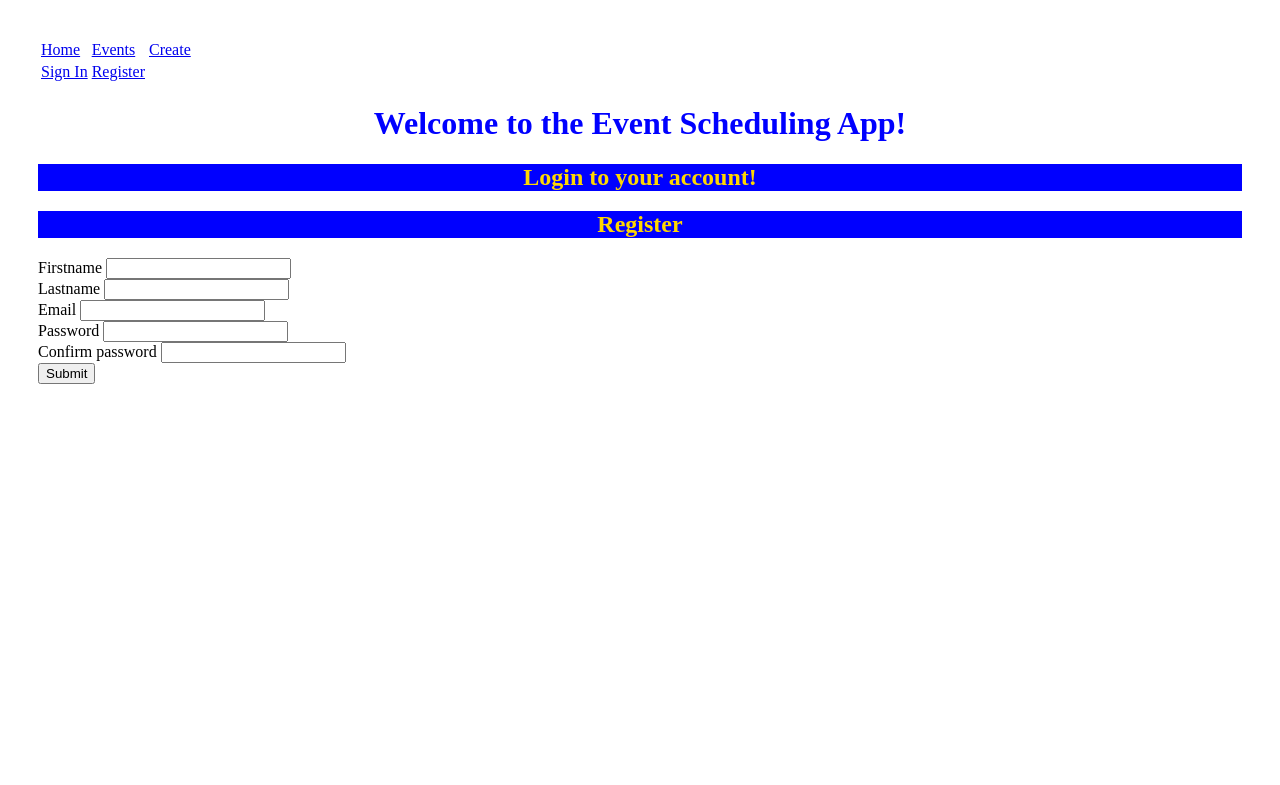
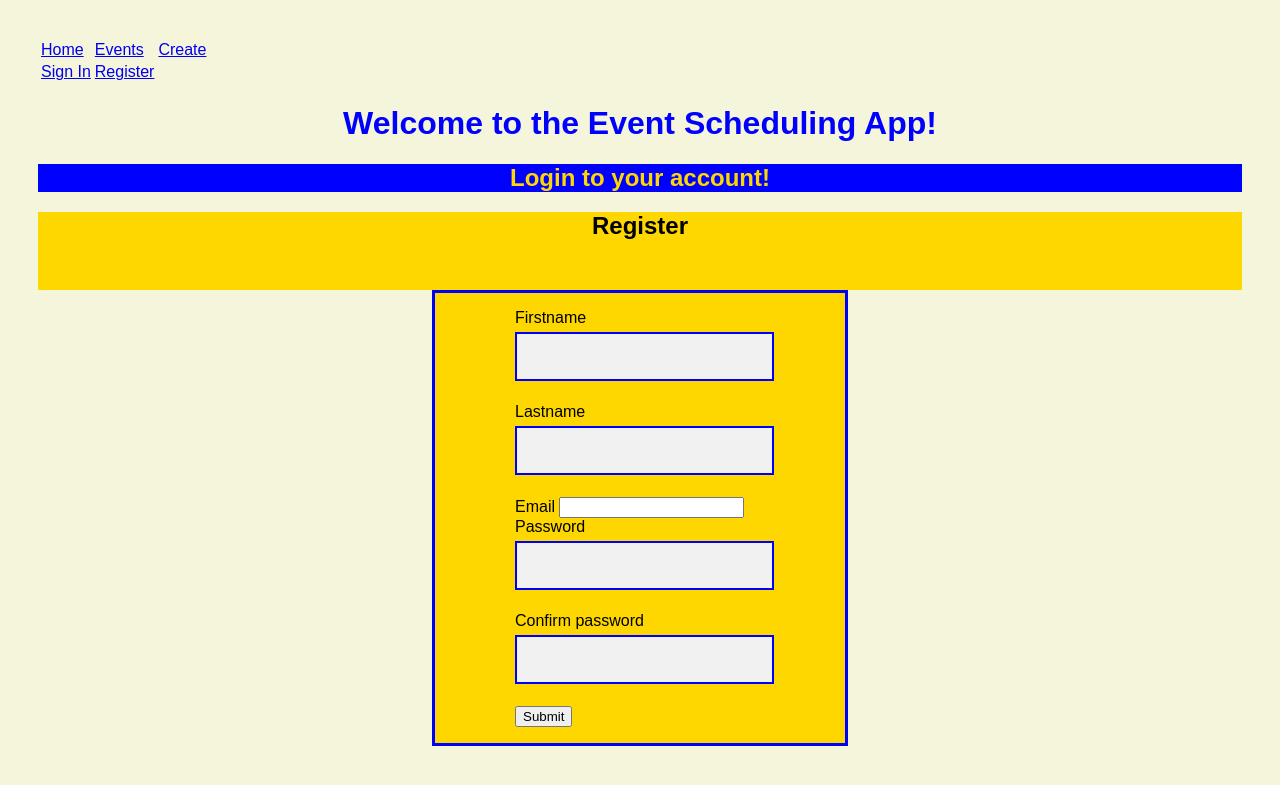
Before and after one commit to telsitamuzi/PythonApp, a Flask app: template templates/register.html in a window 1280 px wide. Shown: the top 785 px of the page. Run offline with Flask 2, Linux system fonts and the light colour scheme; the template is opened without the code that fills it, so the values that code supplies are empty, except form fields; form fields are guessed from the names that the template uses.

Commit message:
Modified css for  login and register.html

```diff
--- a/static/main.css
+++ b/static/main.css
@@ -1,12 +1,74 @@
 body {
     padding: 30px 30px;
-    }
+    font-family: Arial, Helvetica, sans-serif;
+    background-color: beige;
+ }
 h1{
     color:blue;
     text-align: center;
 }
+
 h2{
     color:gold;
     background:blue;
     text-align: center;
 }
+.title{
+    padding-bottom: 50px;
+    margin: 0 auto;
+    display: block;
+    color: black;
+    background:gold;
+}
+
+form{
+    border: 3px solid blue;
+    padding: 1em 5em;
+    margin: 0 auto;
+    width: 250px;
+    background: gold;
+
+}
+
+
+.nav-table {
+  overflow: hidden;
+  background-color: blue;
+}
+
+.nav-table a {
+  float: left;
+  color: #f2f2f2;
+  text-align: center;
+  margin-left: 6%;
+  padding: 14px 16px;
+  text-decoration: none;
+}
+
+.nav-table a:hover {
+  background-color: gold;
+  color: black;
+}
+
+
+
+
+input[type=text], input[type=password] {
+  width: 90%;
+  padding: 15px;
+  margin: 5px 0 22px 0;
+  display: inline-block;
+  border: none;
+  border: 2px solid blue;
+  background: #f1f1f1;
+}
+
+.submit {
+  background-color: #4CAF50;
+  color: white;
+  padding: 14px 20px;
+  margin: 8px 0;
+  border: none;
+  cursor: pointer;
+  width: 100%;
+}
```
